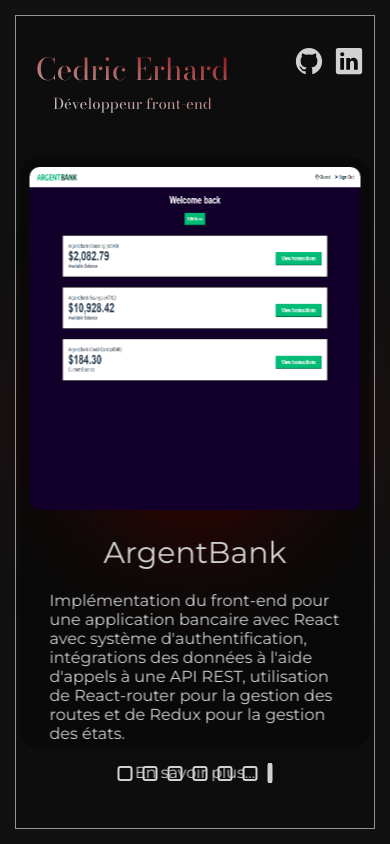
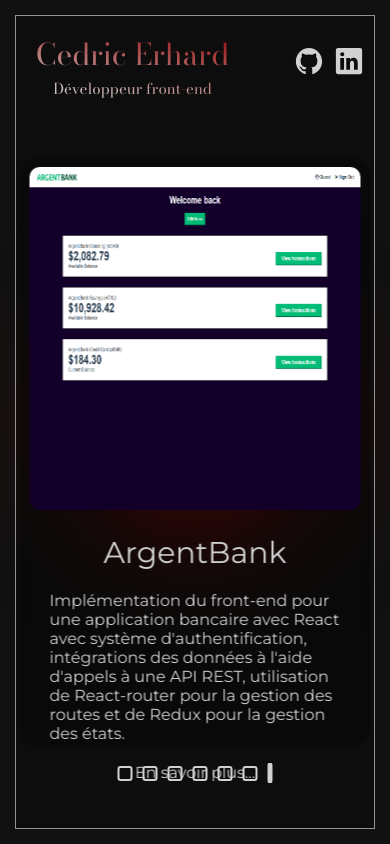
Before and after one commit to C05n/Portfolio, a Next.js app: page / in a window 390 px wide. Built offline with nearby package versions, Linux system fonts and the light colour scheme.

Commit message:
Update info.module.css

```diff
--- a/src/components/info/info.module.css
+++ b/src/components/info/info.module.css
@@ -18,7 +18,7 @@
 @media ( max-width: 991px) {
    .info_container {
       bottom: inherit;
-      top: 30px;
+      top: 15px;
       .info_container_title {
          font-size: 30px
       }
@@ -26,4 +26,5 @@
          font-size: 15px;
       }
    }
+
 }
```
